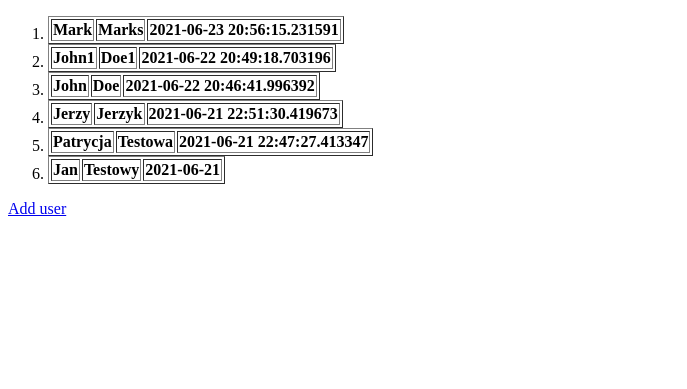
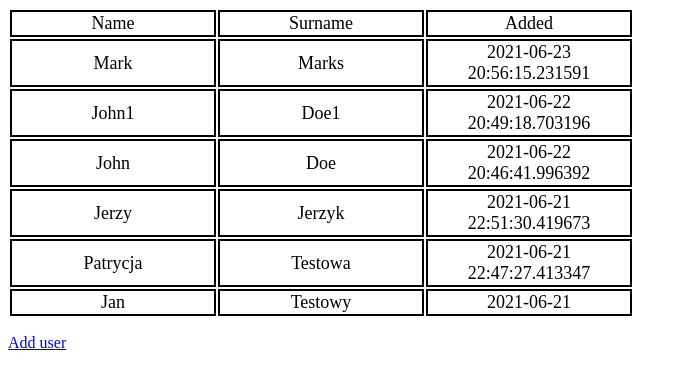
Before and after one commit to Paravati/simple-database-flask-app, a Flask app: page /users in a window 1280 px wide. Shown: the top 389 px of the page, without its empty margins (0-687 px from the left). Run offline with Flask 2, Linux system fonts and the light colour scheme; data comes from the database, SQL or seed files in the repository; both versions use the stored data as it was after the commit; lists and menus that the app fills with data are empty.

Commit message:
updated records displaying

```diff
--- a/templates/user.html
+++ b/templates/user.html
@@ -3,24 +3,26 @@
 <head>
     <meta charset="UTF-8">
     <title>Title</title>
+    <link rel="stylesheet" href="static/style.css">
 </head>
 <body>
+<table>
+    <tr>
+        <td>Name</td>
+        <td>Surname</td>
+        <td>Added</td>
+    </tr>
+        {% for user in users %}
+            <tr>
+<!--                        <td>{{user.id+1}}</td>-->
+                 <td> {{user.name}}</td>
+                <td>  {{user.surname}}</td>
+                <td>{{user.data_dodania}}</td>
 
-    <ol>
-        {% for user in users %}
-            <li>
-                <table border="1">
+            </tr>
 
-                        <th> {{user.name}}</th>
-                        <th>  {{user.surname}}</th>
-                        <th>{{user.data_dodania}}</th>
-
-                </table>
-                <!--                {{user.name}} &#45;&#45;&#45;&#45; {{user.surname}} -&#45;&#45;&#45;&#45; <em> {{user.data_dodania}}</em>-->
-
-            </li>
             {% endfor %}
-    </ol>
+        </table>
     <p><a href="{{url_for('index')}}">Add user</a></p>
 
 </body>
```
Also changed, not shown: db.sqlite.
